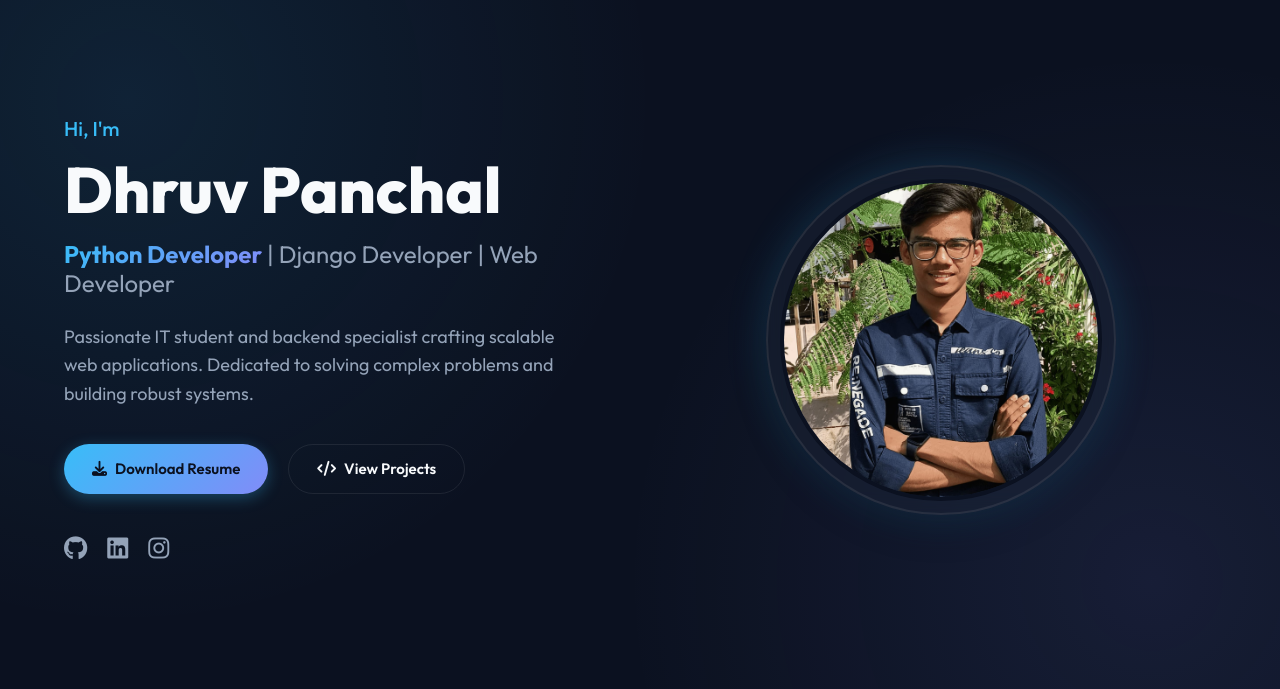
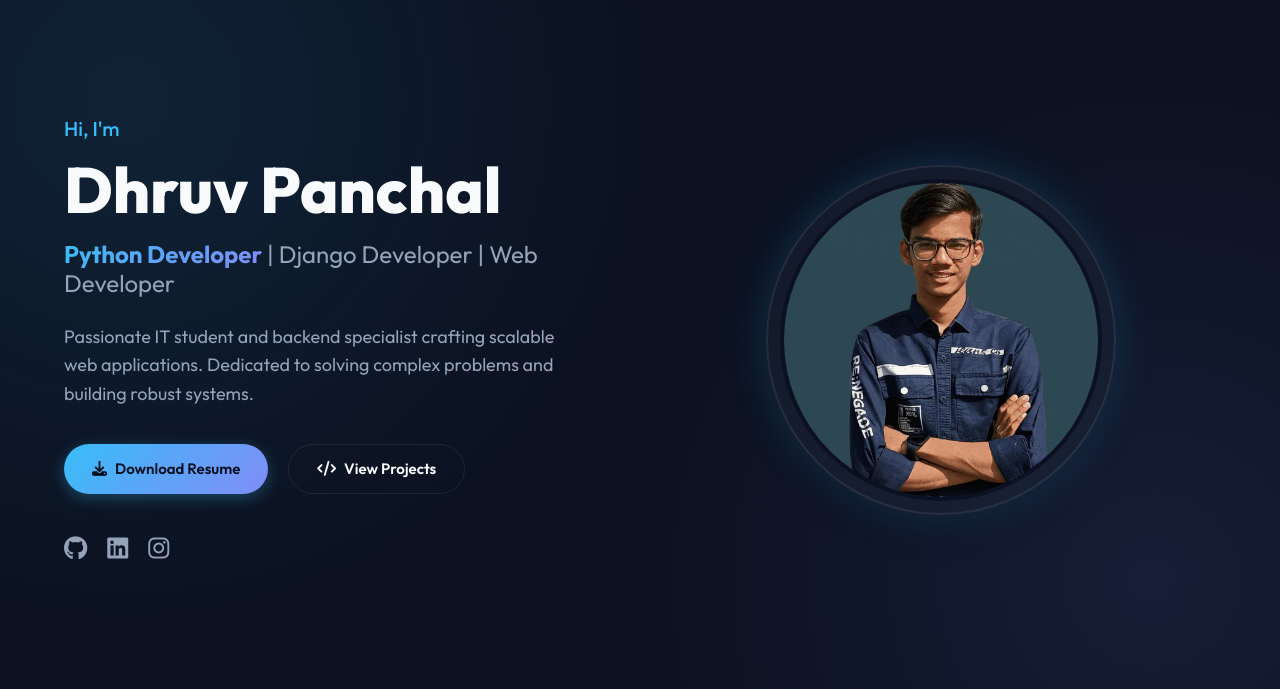
Before and after one commit to dhruvpanchal5110-cmyk/porfolio-website, a Django app: page / in a window 1280 px wide. Shown: the part 60-749 px from the top of the page. Run offline with Django 5.2, Linux system fonts and the light colour scheme.

Commit message:
Replace profile image with AI clean background version

```diff
--- a/myapp/templates/home.html
+++ b/myapp/templates/home.html
@@ -65,7 +65,7 @@
 
                 <div class="hero-visual-area">
                     <div class="profile-glass-card">
-                        <img src="{% static 'images/pict.jpeg' %}" alt="Dhruv Panchal" class="hero-image">
+                        <img src="{% static 'images/pict_clean.png' %}" alt="Dhruv Panchal" class="hero-image">
                     </div>
                 </div>
             </div>
```
Also changed, not shown: myapp/static/images/pict_clean.png (added), 1 other file.
